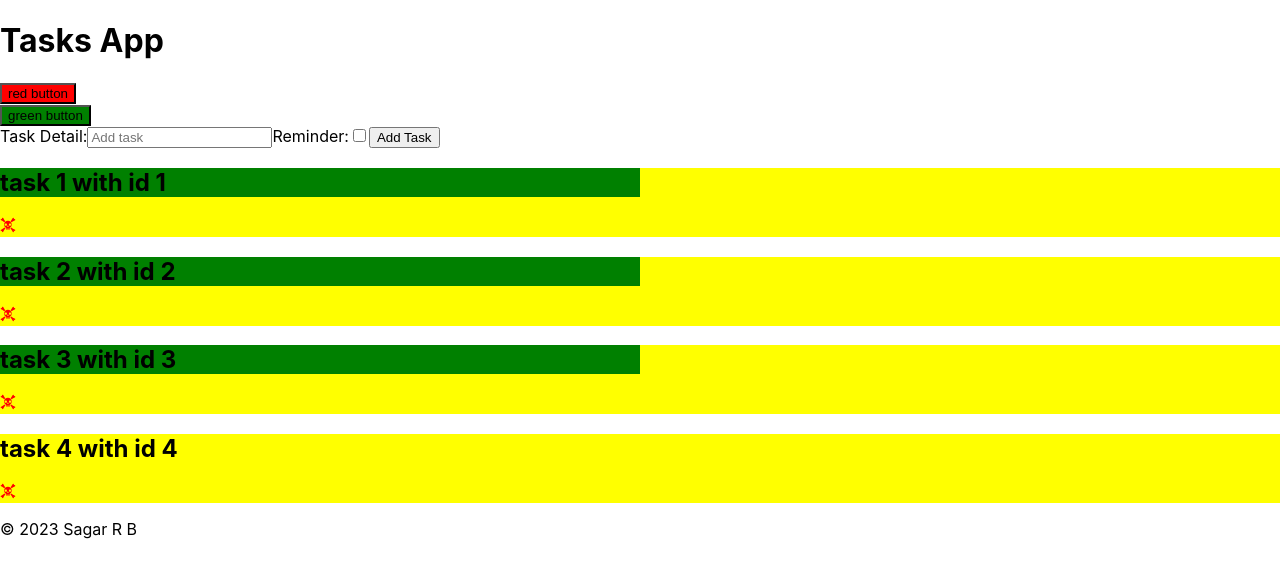
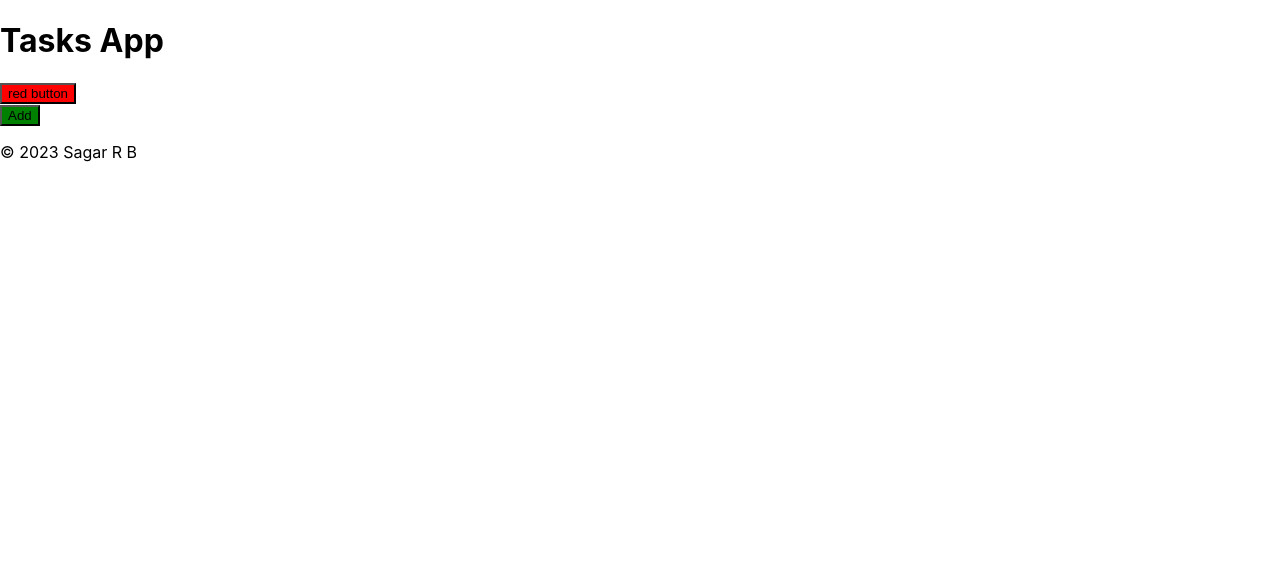
Before and after one commit to sagarrb1805/task-app, a React (Create React App) app: page / in a window 1280 px wide. Shown: the top 578 px of the page. Built offline with nearby package versions, Linux system fonts and the light colour scheme.

Commit message:
json server added.

```diff
--- /dev/null
+++ b/db.json
@@ -0,0 +1,22 @@
+{"tasks":[
+    {
+      "id":1,
+      "text":"Yoga - Surya Namaskar",
+      "reminder":true
+    },
+    {
+      "id":2,
+      "text":"Scrum Meeting",
+      "reminder":true
+    },
+    {
+      "id":3,
+      "text":"Breakfast",
+      "reminder":false
+    },
+    {
+      "id":4,
+      "text":"Training",
+      "reminder":true
+    }]
+    }
--- a/package.json
+++ b/package.json
@@ -6,6 +6,7 @@
     "@testing-library/jest-dom": "^5.16.5",
     "@testing-library/react": "^13.4.0",
     "@testing-library/user-event": "^13.5.0",
+    "json-server": "^0.17.3",
     "react": "^18.2.0",
     "react-dom": "^18.2.0",
     "react-icons": "^4.8.0",
@@ -16,7 +17,9 @@
     "start": "react-scripts start",
     "build": "react-scripts build",
     "test": "react-scripts test",
-    "eject": "react-scripts eject"
+    "eject": "react-scripts eject",
+    "server": "json-server --watch db.json ---port 5000"
+
   },
   "eslintConfig": {
     "extends": [
--- a/src/App.js
+++ b/src/App.js
@@ -7,32 +7,13 @@ import { useState } from 'react';
 import AddTask from './AddTask';
 
 function App() {
-  const [tasks, setTasks] = useState([
-    {
-      id:1,
-      text:"task 1 with id 1",
-      reminder:true
-    },
-    {
-      id:2,
-      text:"task 2 with id 2",
-      reminder:true
-    },
-    {
-      id:3,
-      text:"task 3 with id 3",
-      reminder:true
-    },{
-      id:4,
-      text:"task 4 with id 4",
-      reminder:false
-    }
-  ])
+  const [tasks, setTasks] = useState([])
+  const [showForm, setShowForm] = useState(false)
   const redClick = ()=>{
     console.log("REd button clicked")
   }
   const greenClick = ()=>{
-    console.log("Green button clicked")
+    setShowForm(!showForm)
   }
   const onDelete = (id)=>{
     setTasks(tasks.filter((task)=>
@@ -54,8 +35,8 @@ function App() {
     <div className="App">
       <h1>Tasks App</h1>
       <Button color='red' text="red button" onClick={redClick}/>
-      <Button color='green' text="green button" onClick={greenClick}/>
-      <AddTask onAdd={onAdd}/>
+      <Button color={showForm ? "red":"green"} text={showForm ? "Exit":"Add"} onClick={greenClick}/>
+      {showForm && <AddTask onAdd={onAdd}/>}
       <Tasks tasks={tasks} onClick={onDelete} onRemind={onRemind} />
       <Footer name="Sagar R B"/>
     </div>
```
Also changed, not shown: 1 other file (tests, documents, lock files or other folders).
